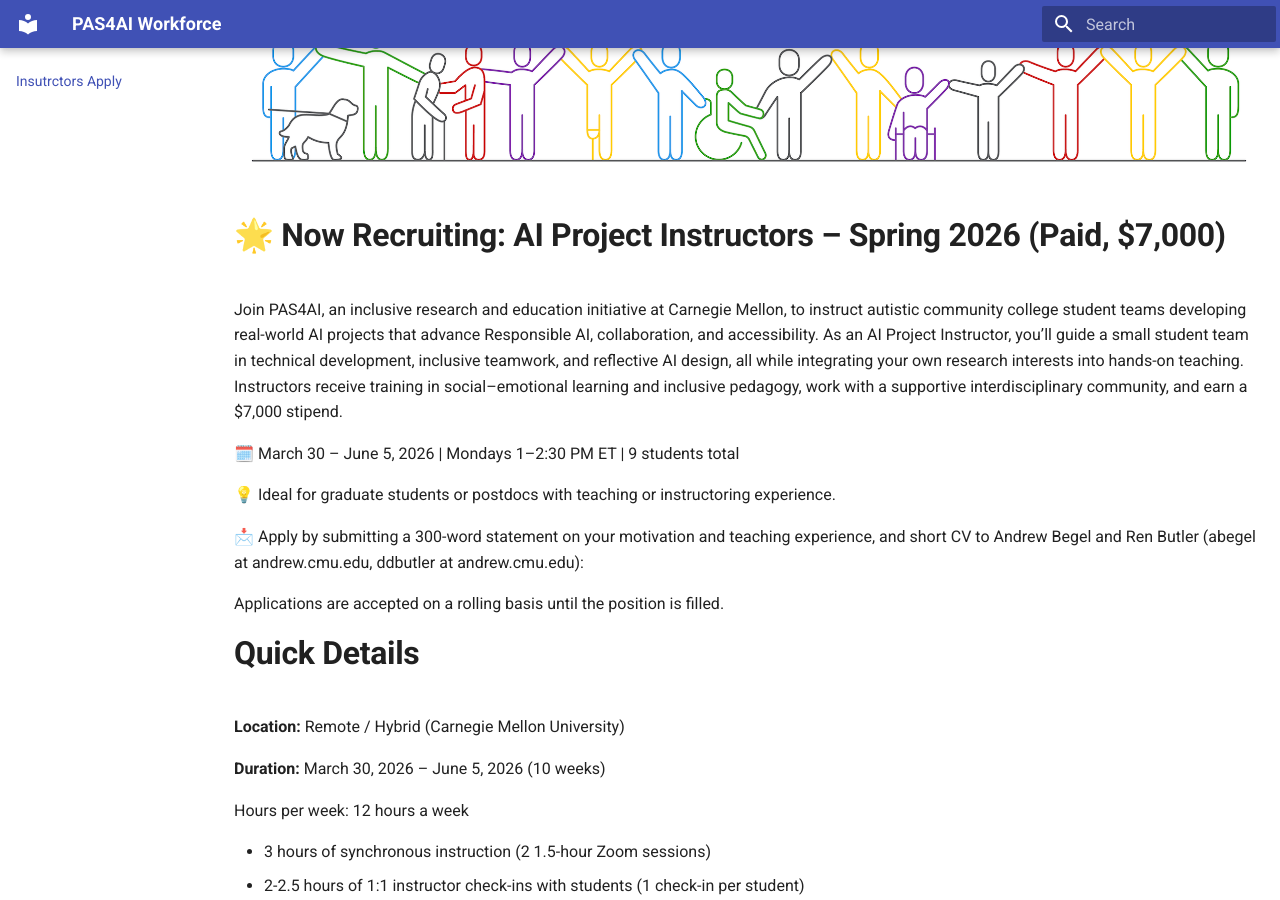
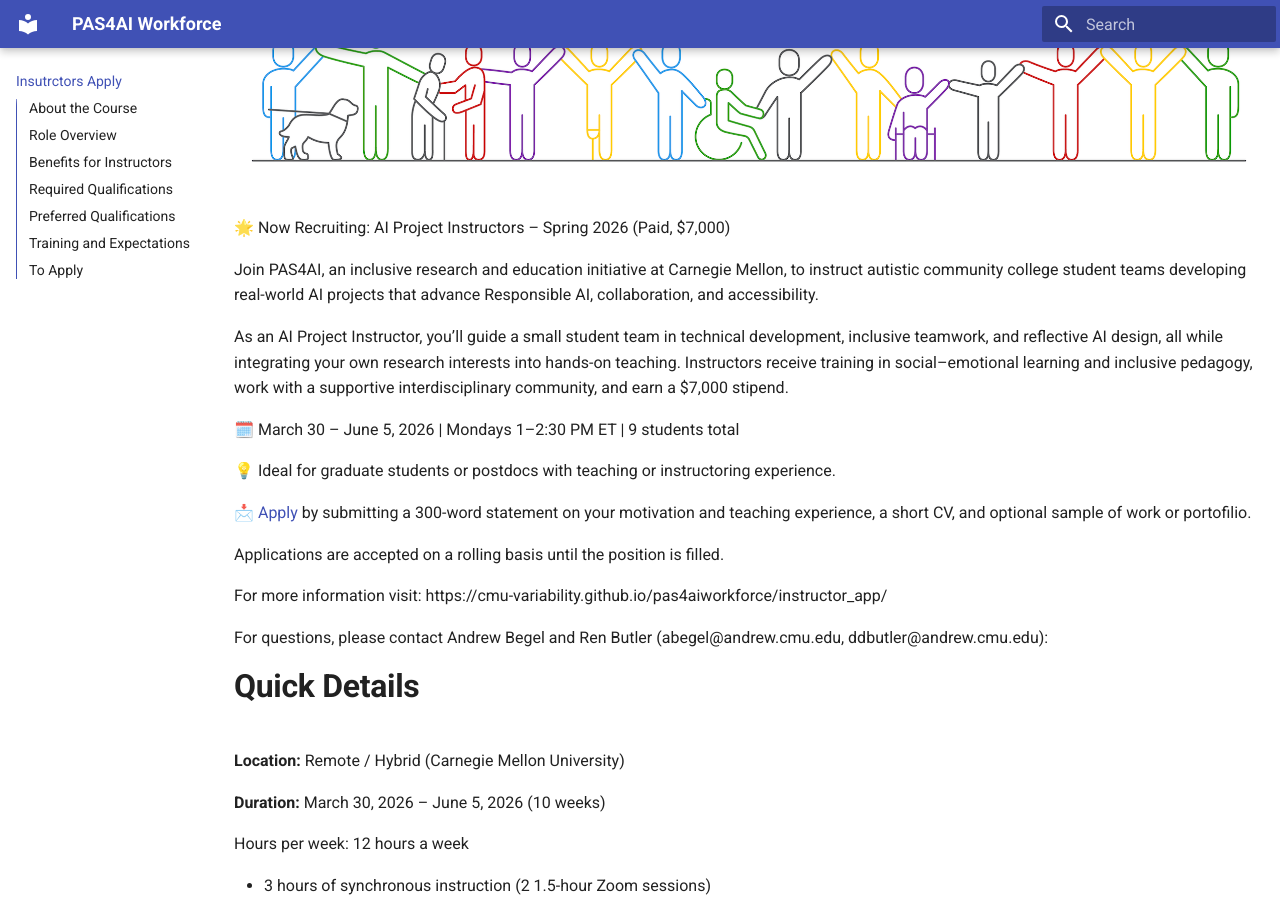
Before and after one commit to cmu-variability/pas4aiworkforce, an MkDocs documentation site: the page built from docs/instructor_app.md, in a window 1280 px wide and 900 px high, scrolled down 245 px. Built offline with MkDocs 1.6.1 and Material for MkDocs 9.7.7, drawn with Linux system fonts in a browser that asks for light colours; some of the changed text lies outside the part shown.

Commit message:
Revise instructor application details and links
Updated application details and added links for applying and more information.

```diff
--- a/docs/instructor_app.md
+++ b/docs/instructor_app.md
@@ -6,19 +6,23 @@
 
 <img class="banner" src="../assets/images/banner.png"/>
 
-# 🌟 Now Recruiting: AI Project Instructors – Spring 2026 (Paid, $7,000)
+🌟 Now Recruiting: AI Project Instructors – Spring 2026 (Paid, $7,000)
 
 Join PAS4AI, an inclusive research and education initiative at Carnegie Mellon, to instruct autistic community college student teams developing real-world AI projects that advance Responsible AI, collaboration, and accessibility.
+
 As an AI Project Instructor, you’ll guide a small student team in technical development, inclusive teamwork, and reflective AI design, all while integrating your own research interests into hands-on teaching. Instructors receive training in social–emotional learning and inclusive pedagogy, work with a supportive interdisciplinary community, and earn a $7,000 stipend.
 
 🗓️ March 30 – June 5, 2026 | Mondays 1–2:30 PM ET | 9 students total
 
 💡 Ideal for graduate students or postdocs with teaching or instructoring experience.
 
-📩  Apply by submitting a 300-word statement on your motivation and teaching experience, and short CV to Andrew Begel and Ren Butler (abegel at andrew.cmu.edu, ddbutler at andrew.cmu.edu):
+📩  [Apply](https://forms.gle/asec6s6RcgZEgZVF7) by submitting a 300-word statement on your motivation and teaching experience, a short CV, and optional sample of work or portofilio.
 
 Applications are accepted on a rolling basis until the position is filled.
 
+For more information visit: https://cmu-variability.github.io/pas4aiworkforce/instructor_app/
+
+For questions, please contact Andrew Begel and Ren Butler (abegel@andrew.cmu.edu, ddbutler@andrew.cmu.edu):
 # Quick Details
 
 **Location:** Remote / Hybrid (Carnegie Mellon University)
@@ -83,7 +87,7 @@
 
 
 ## To Apply
-📩  Please submit the following materials to Andrew Begel (abegel@andrew.cmu.edu) and Ren Butler (ddbutler@andrew.cmu.edu):
+📩  Please submit the following materials to Andrew Begel (abegel@andrew.cmu.edu) and Ren Butler (ddbutler@andrew.cmu.edu) via the [application form](https://forms.gle/asec6s6RcgZEgZVF7)  :
 
 - A short statement (≤300 words) describing your motivation for instructing and how your research or teaching interests align with PAS4AI and SAFER-AI.
 - A brief CV or résumé highlighting teaching and/or AI or computing education research experience.
```
